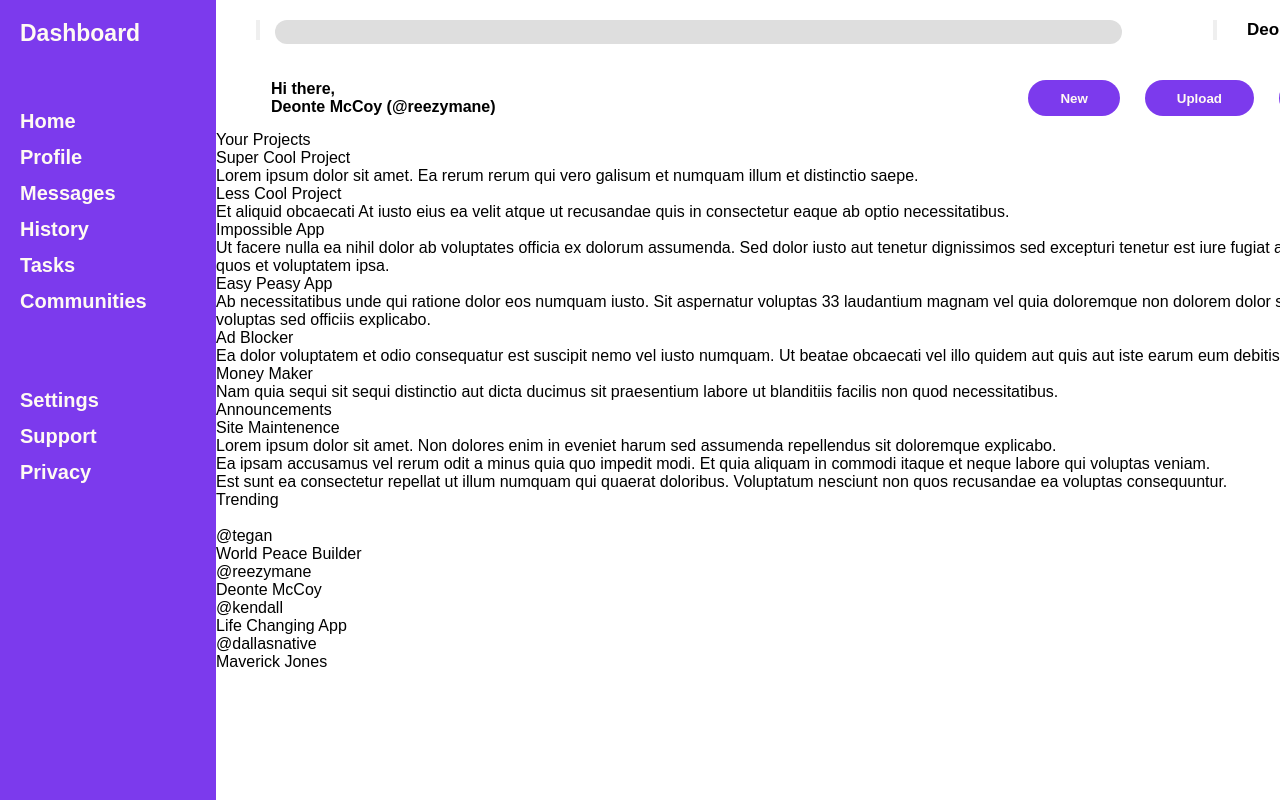
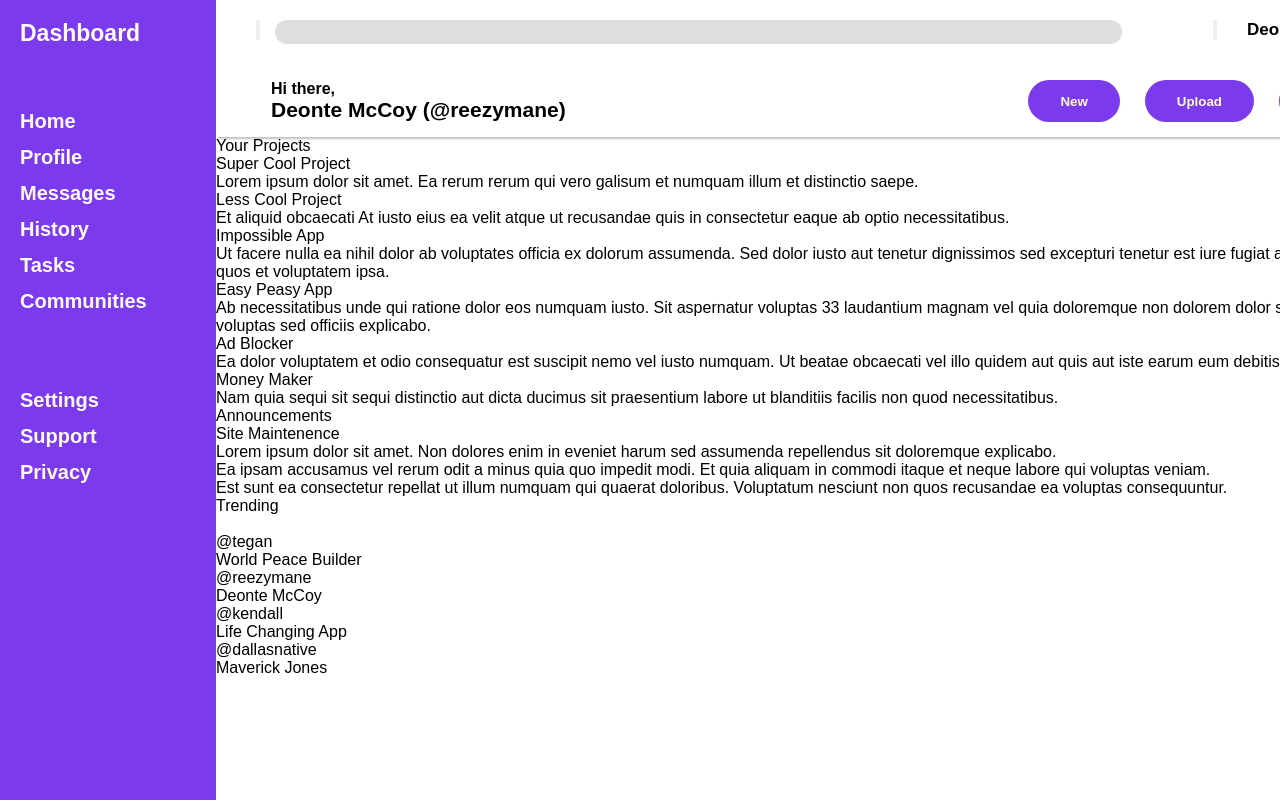
Before and after one commit to reezymane/admin-dashboard, a plain HTML site: page index.html in a window 1280 px wide. Shown: the top 800 px of the page. Drawn offline with Linux system fonts and the light colour scheme.

Commit message:
Add bottom shadow to header and adjust username font

```diff
--- a/style.css
+++ b/style.css
@@ -13,7 +13,7 @@ html {
 .container {
     display: grid;
     grid-template-columns: 1.5fr 8.5fr;
-    grid-template-rows: 1fr 9fr;
+    grid-template-rows: 1.5fr 8.5fr;
 }
 
 .sidebar {
@@ -45,6 +45,7 @@ li {
 .headerDiv {
     padding: 20px 60px 0 40px;
     font-weight: bold;
+    box-shadow: 0 4px 2px -2px rgb(193, 193, 193);
 }
 
 .topHeader,
@@ -93,3 +94,7 @@ input {
     margin-top: 40px;
     padding-bottom: 15px;
 }
+
+.username {
+    font-size: 21px;
+}
```
